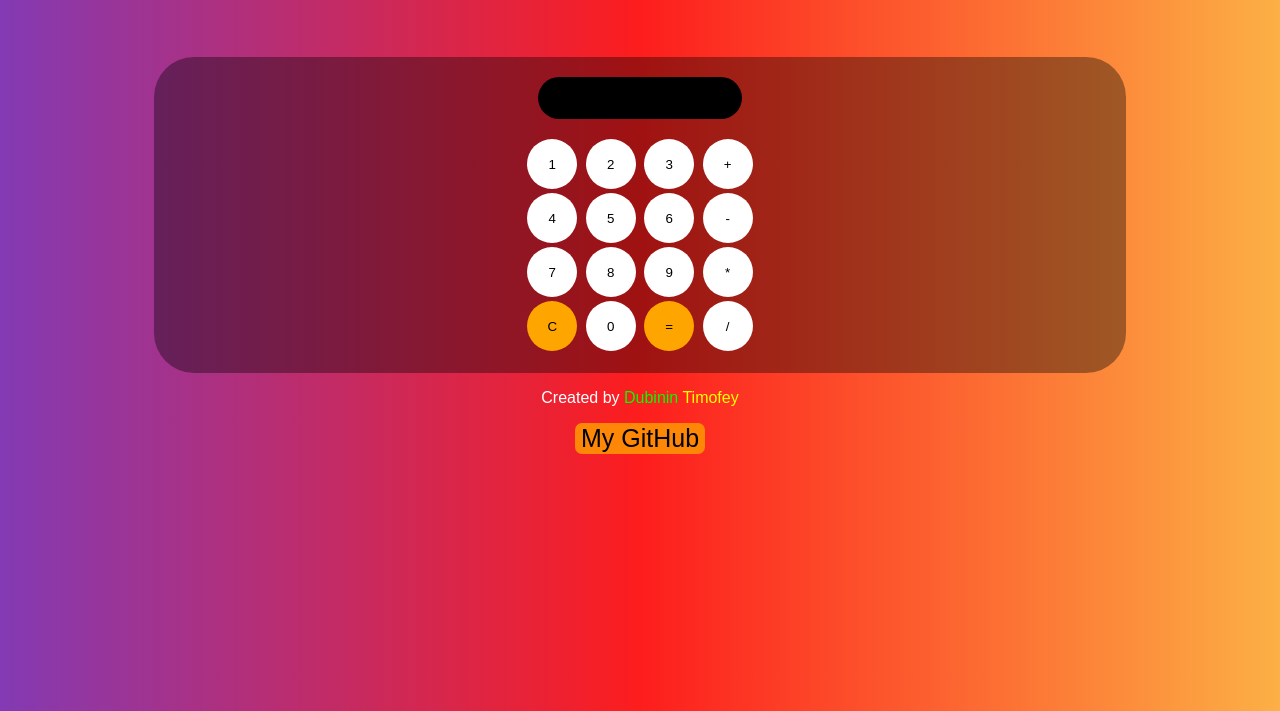
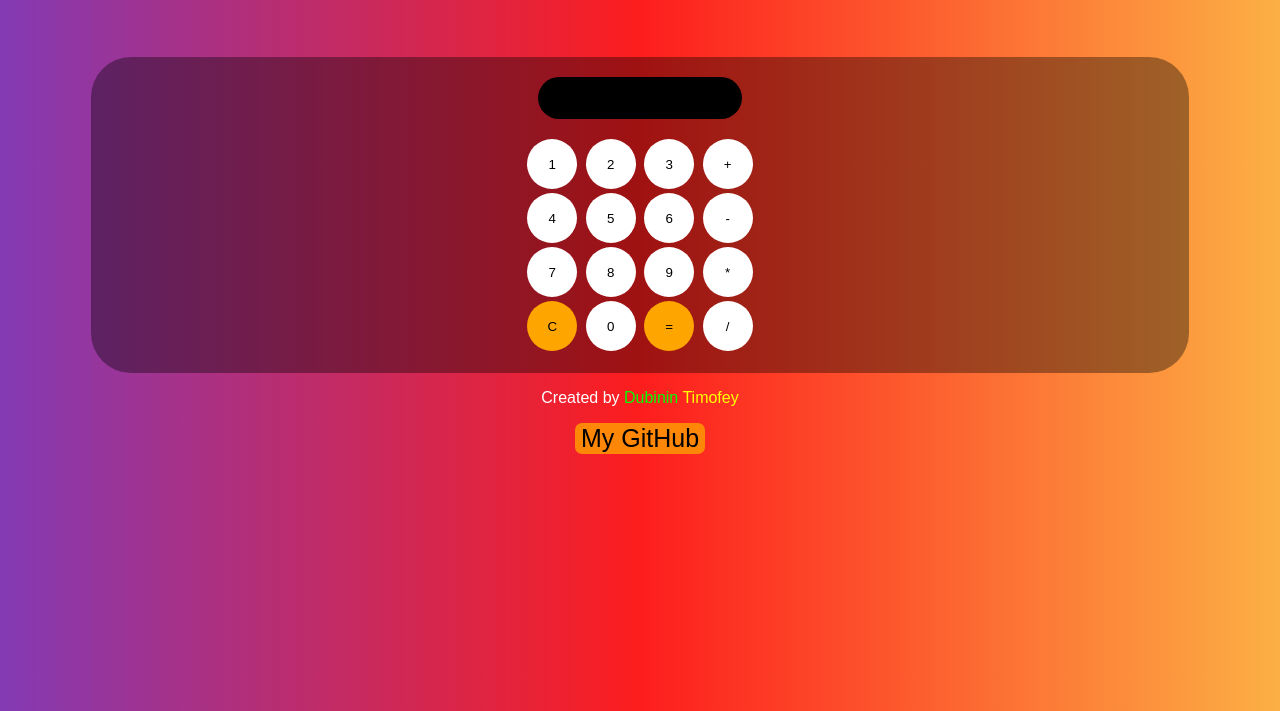
Before and after one commit to TimofeyDub/calculator, a plain HTML site: page index.html in a window 1280 px wide. Shown: the part 89-800 px from the top of the page. Drawn offline with Linux system fonts and the light colour scheme.

Commit message:
Update style.css

```diff
--- a/style.css
+++ b/style.css
@@ -14,8 +14,8 @@ input[type="button"] {
   }
 
   .container {
-    width: 80%;
-    max-width: 1200px;
+    width: 90%;
+    max-width: 1400px;
     margin: 0 auto;
     padding: 20px;
     border: solid 0;
```
